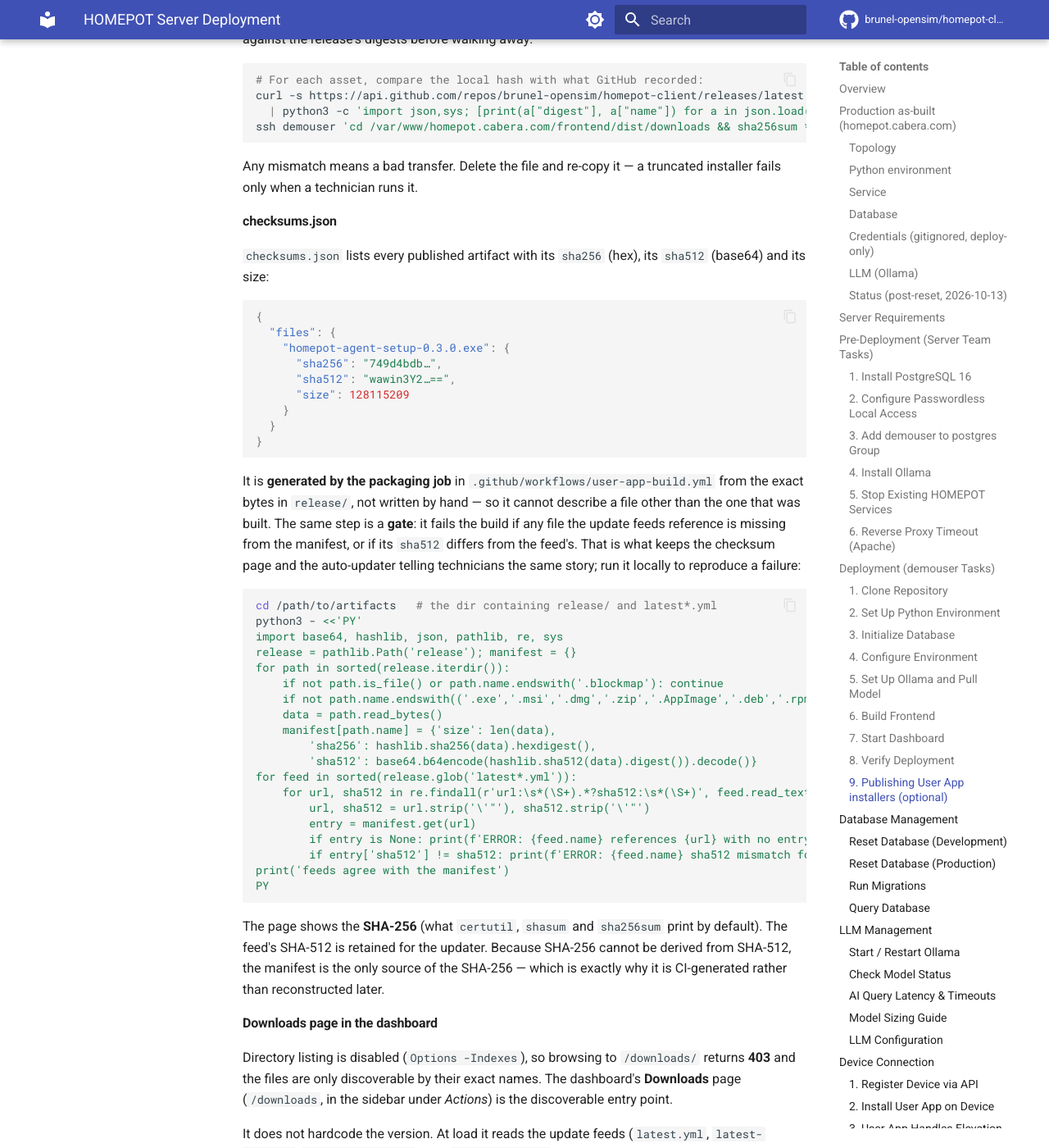
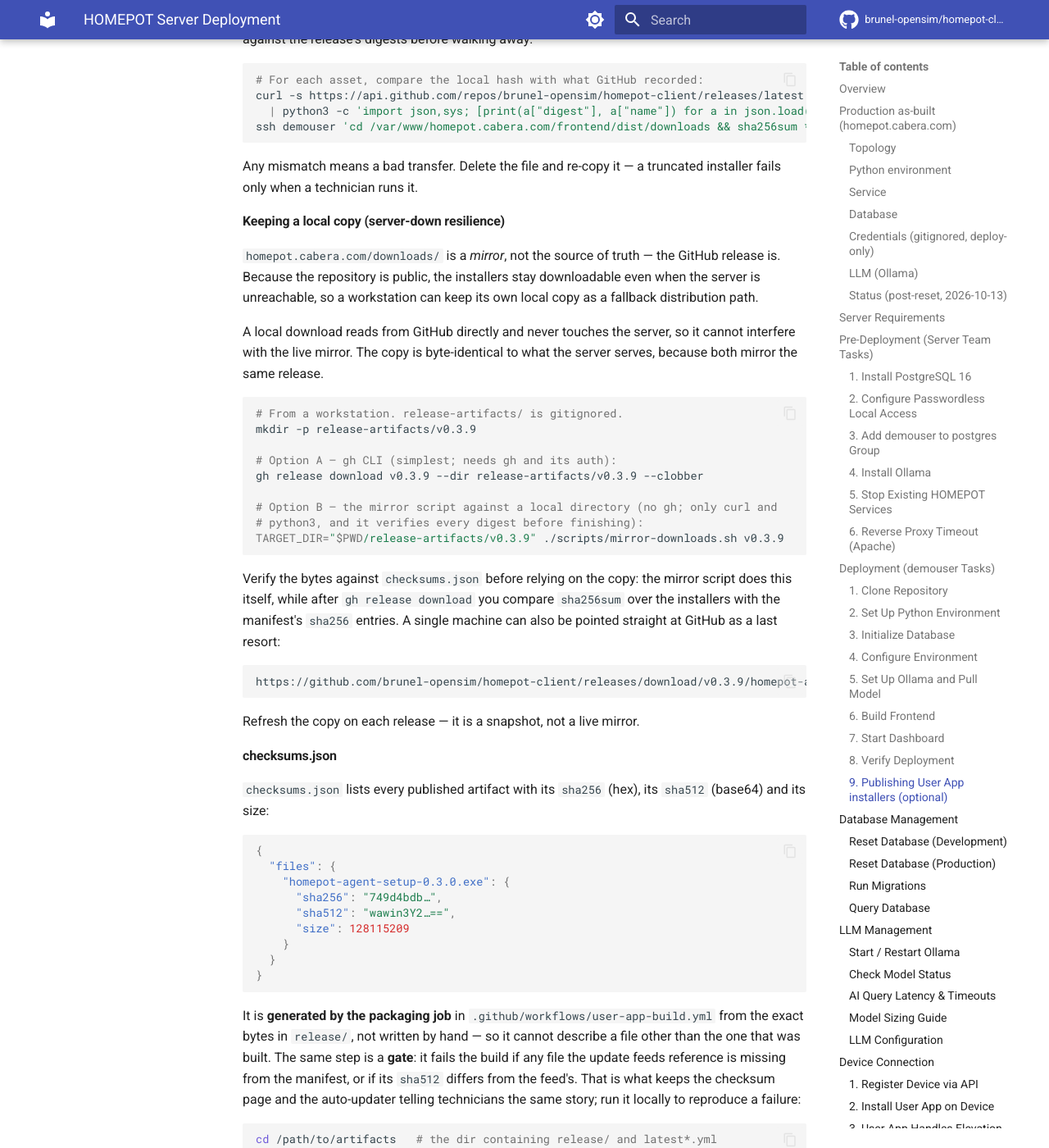
Before and after one commit to brunel-opensim/homepot-client, an MkDocs documentation site: the page built from docs/server-deployment.md, in a window 1280 px wide and 1400 px high, scrolled down 10705 px. Shown: the whole window at 82% size. Built offline with MkDocs 1.6.1 and Material for MkDocs 9.7.7, drawn with Linux system fonts in a browser that asks for light colours; comment, search, counter and statistics services are not loaded; the version menu is left out.

Commit message:
docs(server-deployment): document keeping a local copy of installers (#571)
Add a subsection under §9 explaining that the GitHub release — not the
server's /downloads — is the source of truth, and that a workstation can
keep its own byte-identical local copy as a fallback distribution path for
when the server is unreachable. Covers both gh release download and the
mirror script with a local TARGET_DIR, plus verification against
checksums.json.

````diff
--- a/docs/server-deployment.md
+++ b/docs/server-deployment.md
@@ -516,6 +516,40 @@ ssh demouser 'cd /var/www/homepot.cabera.com/frontend/dist/downloads && sha256su
 Any mismatch means a bad transfer. Delete the file and re-copy it — a truncated
 installer fails only when a technician runs it.
 
+#### Keeping a local copy (server-down resilience)
+
+`homepot.cabera.com/downloads/` is a *mirror*, not the source of truth — the
+GitHub release is. Because the repository is public, the installers stay
+downloadable even when the server is unreachable, so a workstation can keep its
+own local copy as a fallback distribution path.
+
+A local download reads from GitHub directly and never touches the server, so it
+cannot interfere with the live mirror. The copy is byte-identical to what the
+server serves, because both mirror the same release.
+
+```bash
+# From a workstation. release-artifacts/ is gitignored.
+mkdir -p release-artifacts/v0.3.9
+
+# Option A — gh CLI (simplest; needs gh and its auth):
+gh release download v0.3.9 --dir release-artifacts/v0.3.9 --clobber
+
+# Option B — the mirror script against a local directory (no gh; only curl and
+# python3, and it verifies every digest before finishing):
+TARGET_DIR="$PWD/release-artifacts/v0.3.9" ./scripts/mirror-downloads.sh v0.3.9
+```
+
+Verify the bytes against `checksums.json` before relying on the copy: the mirror
+script does this itself, while after `gh release download` you compare
+`sha256sum` over the installers with the manifest's `sha256` entries. A single
+machine can also be pointed straight at GitHub as a last resort:
+
+```
+https://github.com/brunel-opensim/homepot-client/releases/download/v0.3.9/homepot-agent-setup-0.3.9.exe
+```
+
+Refresh the copy on each release — it is a snapshot, not a live mirror.
+
 #### checksums.json
 
 `checksums.json` lists every published artifact with its `sha256` (hex), its
````
